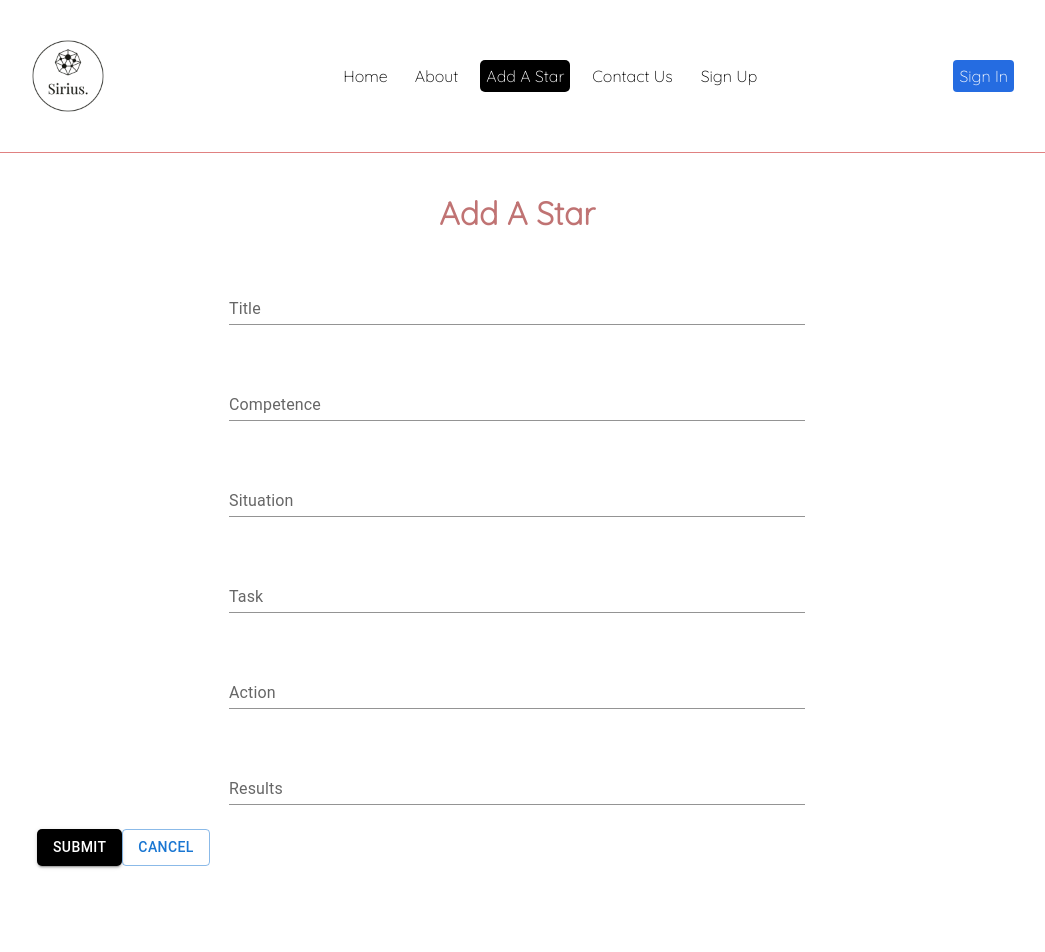
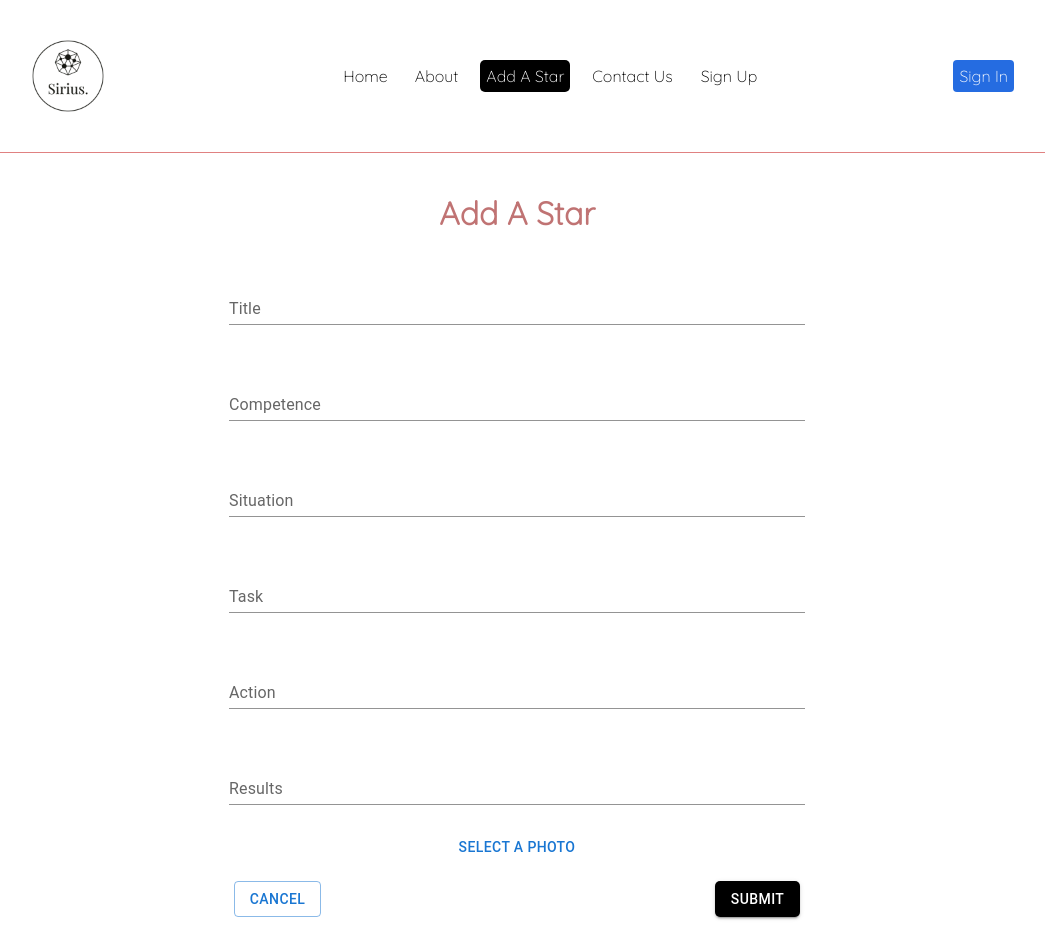
Before and after one commit to smkamaldar/wm3-sirius, a React (Create React App) app in the folder client/: page /addentry in a window 1280 px wide. Shown: the top 952 px of the page, without its empty margins (123-1168 px from the left). Built offline with nearby package versions, Linux system fonts and the light colour scheme.

Commit message:
using imageModal inorder to add star with image

```diff
--- a/client/src/pages/AddEntry.js
+++ b/client/src/pages/AddEntry.js
@@ -3,9 +3,9 @@ import { useNavigate } from "react-router-dom";
 import Box from "@mui/material/Box";
 import TextField from "@mui/material/TextField";
 import Button from "@mui/material/Button";
+import ImageModal from "../Component/ImageModal/ImageModal";
 import "./Home.css";
-
-
+import "./addEntry.css";
 
 const AddEntry = () => {
 	const [title, setTitle] = useState("");
@@ -14,29 +14,38 @@ const [task, setTask] = useState("");
 	const [action, setAction] = useState("");
 	const [result, setResult] = useState("");
 	const [competence, setCompetence] = useState("");
+	const [image, setImage] = useState("");
+	const [isImageModalOpen, setIsImageModalOpen] = useState(false);
 	const navigate = useNavigate();
 
 	const submitEntry = () => {
-
-  fetch("/api/stars",
-  {
-    method:"POST",
-    headers: { 'Content-Type' : 'application/json'},
-    body : JSON.stringify({
+		fetch("/api/stars", {
+			method: "POST",
+			headers: { "Content-Type": "application/json" },
+			body: JSON.stringify({
 				title,
 				competence,
 				situation,
 				task,
 				action,
-      result
+				result,
+				image,
+			}),
 		})
+			.then((response) => {
+				if (response.ok) {
+					return response.json();
+				}
 
+				if (response.status === 401) {
+					return navigate("/SignIn");
+				}
 			})
-  .then((response)=> response.json())
-  .then((data)=>{
-    console.log(data)
-    navigate("/viewentries")
-  })
+			.then((data) => {
+				if (data) {
+					navigate("/viewentries");
+				}
+			});
 	};
 
 	return (
@@ -45,13 +54,16 @@ return (
 				<h1>Add A Star</h1>
 			</div>
 
-
 			<div className="EntryForm">
-
- <Box className="Form"
+				<Box
+					className="Form"
 					component="form"
 					sx={{
 						"& .MuiTextField-root": { m: 3, width: "60%" },
+						display: "flex",
+						flexDirection: "column",
+						alignItems: "center",
+						width: "100%",
 					}}
 					noValidate
 					autoComplete="off"
@@ -116,28 +128,45 @@ return (
 						value={result}
 						onChange={(e) => setResult(e.target.value)}
 					/>
+          <div>
+					<Button onClick={() => setIsImageModalOpen(true)}>
+						Select a photo
+					</Button>
+          {image && <span>{`${image} selected.`}</span>}
+          </div>
+					<ImageModal
+						open={isImageModalOpen}
+						onClose={() => setIsImageModalOpen(false)}
+						onImageSelect={(key) => {
+							setImage(key);
+							setIsImageModalOpen(false);
+						}}
+					/>
 				</Box>
 			</div>
 
-	<div className="button">
-
+			<div className="button-wrapper">
+      <Button
+					onClick={() => navigate("/")}
+					variant="outlined"
+					color="primary"
+				>Cancel
+				</Button>
 				<Button
 					onClick={submitEntry}
 					style={{
 						color: "white",
 						backgroundColor: "rgb(0, 0, 0)",
 						borderRadius: "5px",
-    }} variant="contained"
-    >Submit</Button>
-	<Button
-  onClick={() => navigate("/")}
-  variant="outlined" color="primary"> Cancel </Button>
+					}}
+					variant="contained"
+				>
+					Submit
+				</Button>
+
 			</div>
-
 		</main>
 	);
 };
 
-
-
 export default AddEntry;
--- /dev/null
+++ b/client/src/pages/addEntry.css
@@ -0,0 +1,5 @@
+.button-wrapper{
+    display: flex;
+    justify-content: space-around;
+    margin: 15px 0;
+}
```
Lines whose indentation alone changed are shown as unchanged.
